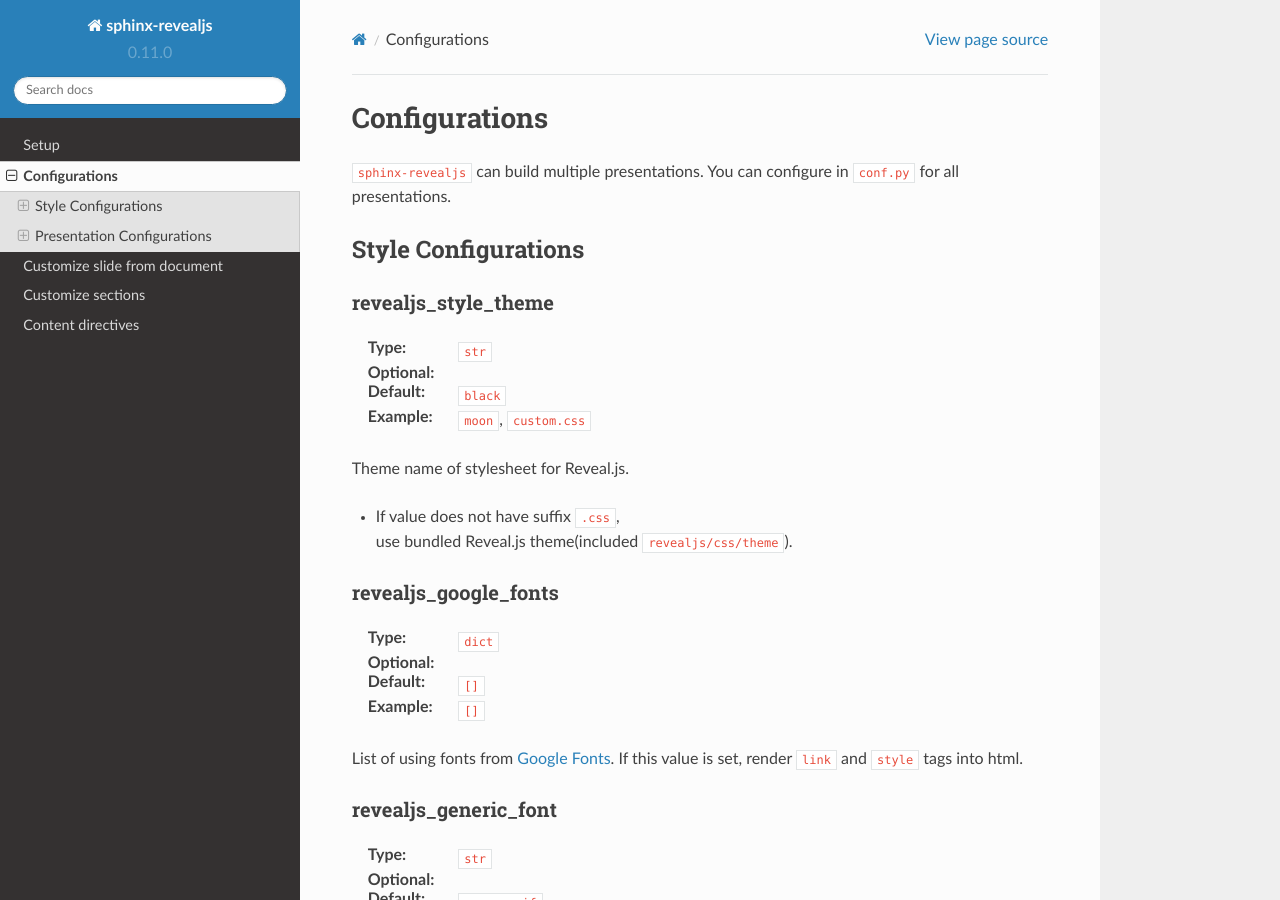
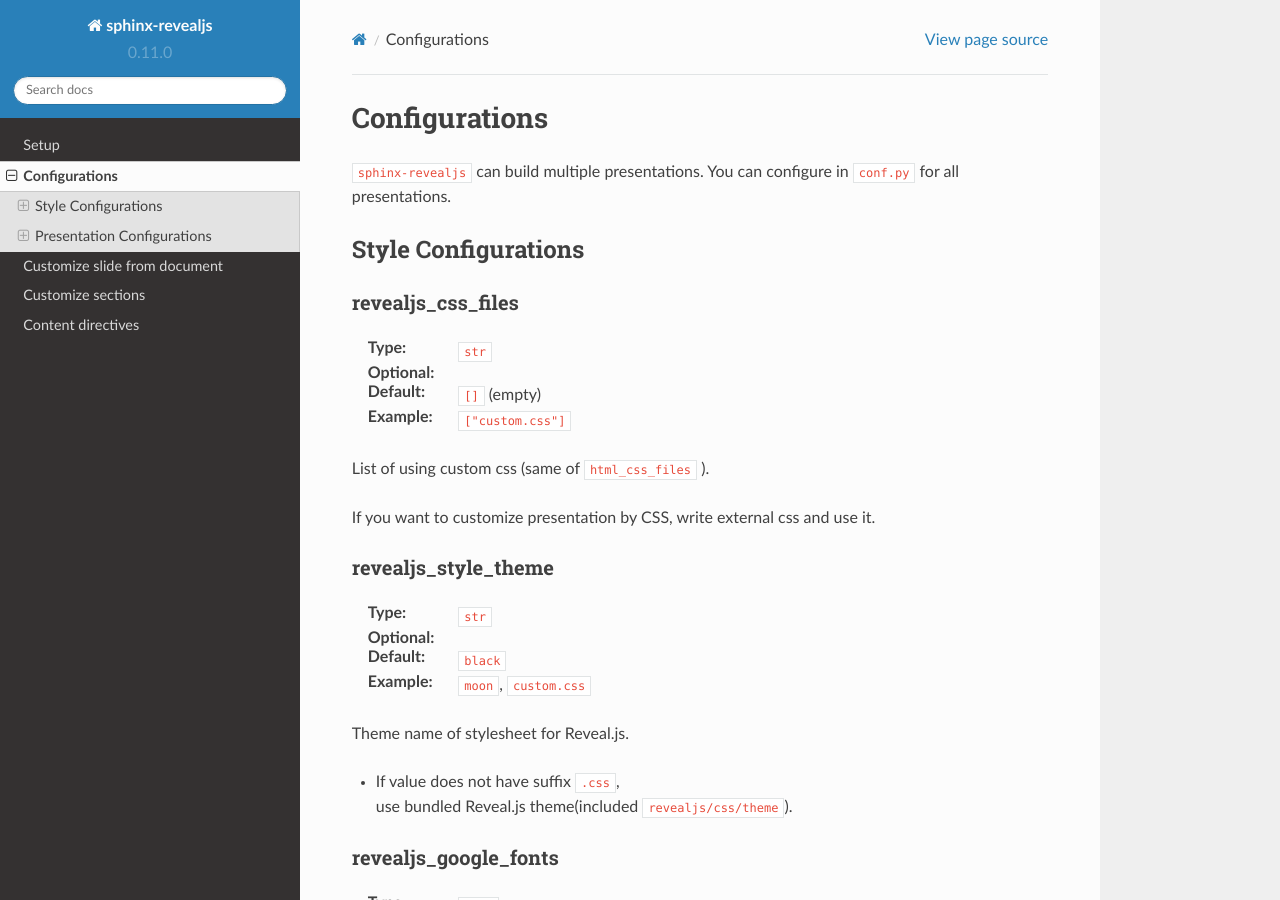
Before and after one commit to attakei/sphinx-revealjs, a Sphinx documentation site: the page built from docs/configurations.rst, in a window 1280 px wide and 900 px high. Built offline with Sphinx 7.4.7 and the Read the Docs theme 2.0.0, drawn with Linux system fonts in a browser that asks for light colours.

Commit message:
Add document for new config

```diff
--- a/docs/configurations.rst
+++ b/docs/configurations.rst
@@ -8,6 +8,17 @@
 Style Configurations
 ====================
 
+revealjs_css_files
+------------------
+
+:Type: ``str``
+:Optional:
+:Default: ``[]`` (empty)
+:Example: ``["custom.css"]``
+
+List of using custom css (same of ``html_css_files`` ).
+
+If you want to customize presentation by CSS, write external css and use it.
 
 revealjs_style_theme
 --------------------
```
